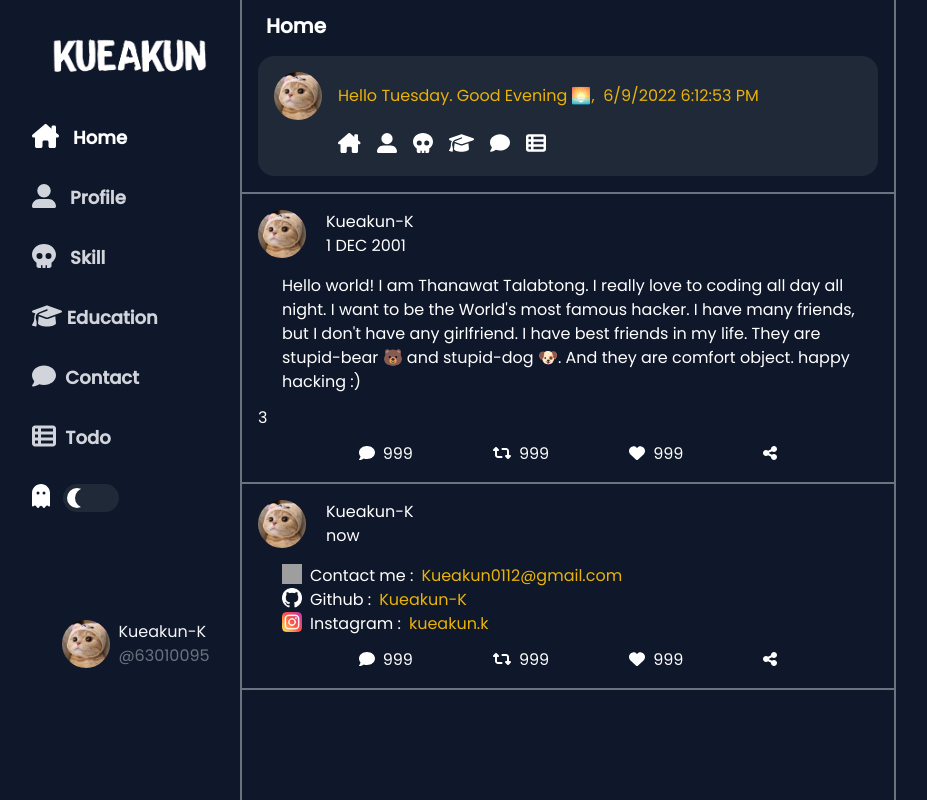
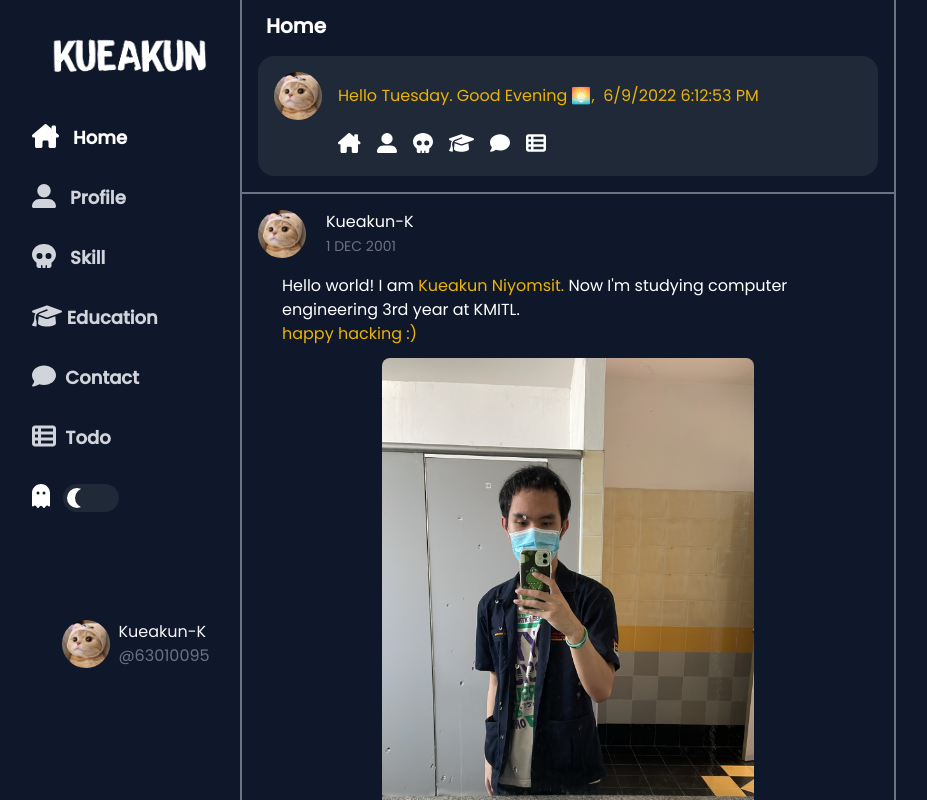
Before and after one commit to Kueakun-K/Kueakun, a React (Create React App) app: page / in a window 1280 px wide. Shown: the top 800 px of the page, without its empty margins (176-1103 px from the left). Built offline with nearby package versions, Linux system fonts and the light colour scheme; grey boxes are pictures that could not be loaded.

Commit message:
home: change text, font

```diff
--- a/package.json
+++ b/package.json
@@ -4,6 +4,7 @@
   "private": true,
   "dependencies": {
     "@fortawesome/fontawesome-svg-core": "^6.2.0",
+    "@fortawesome/free-brands-svg-icons": "^6.2.0",
     "@fortawesome/free-solid-svg-icons": "^6.2.0",
     "@fortawesome/react-fontawesome": "^0.2.0",
     "@reduxjs/toolkit": "^1.8.5",
--- a/src/pages/home.jsx
+++ b/src/pages/home.jsx
@@ -1,7 +1,8 @@
 import { useState, useEffect } from "react";
 import cat from "../img/cat.png";
+import kuea from "../img/kuea.JPG";
 import gmail from "../img/gmail.png";
-import github from "../img/github.png";
+// import github from "../img/github.png";
 import instagram from "../img/instagram.png";
 import { FontAwesomeIcon } from "@fortawesome/react-fontawesome";
 import {
@@ -16,10 +17,12 @@ import {
   faShareAlt,
 } from "@fortawesome/free-solid-svg-icons";
 
+import { faGithub } from "@fortawesome/free-brands-svg-icons";
+
 const Home = () => {
   const locale = "en";
   const [today, setDate] = useState(new Date());
-  const [copy, setCopy] = useState("Copy")
+  const [copy, setCopy] = useState("Copy");
   useEffect(() => {
     const timer = setInterval(() => {
       // Creates an interval which will update the current data every minute
@@ -87,19 +90,18 @@ const Home = () => {
           <div>
             <span>Kueakun-K</span>
             <br />
-            <span>1 DEC 2001</span>
+            <span className="text-gray-500 text-sm">1 DEC 2001</span>
           </div>
         </div>
         <div className="mb-3 ml-6">
           <span>
-            Hello world! I am Thanawat Talabtong. I really love to coding all
-            day all night. I want to be the World's most famous hacker. I have
-            many friends, but I don't have any girlfriend. I have best friends
-            in my life. They are stupid-bear 🐻 and stupid-dog 🐶. And they are
-            comfort object. happy hacking :)
+            Hello world! I am <span className="text-yellow-500">Kueakun Niyomsit.</span> Now I'm studying computer
+            engineering 3rd year at KMITL. <br/><span className="text-yellow-500"> happy hacking :)</span>
           </span>
         </div>
-        <div className="mb-3">3</div>
+        <div className="flex mb-3 justify-center">
+          <img src={kuea} alt="Kuea" className=" w-3/5 h-3/5 rounded-lg" />
+        </div>
         <div className="flex space-x-20 justify-center">
           <div className="space-x-2">
             <FontAwesomeIcon icon={faComment} />
@@ -128,7 +130,7 @@ const Home = () => {
           <div>
             <span>Kueakun-K</span>
             <br />
-            <span>now</span>
+            <span className="text-gray-500 text-sm">now</span>
           </div>
         </div>
         <div className="mb-3 ml-6">
@@ -138,11 +140,11 @@ const Home = () => {
             <div className="group relative">
               <div
                 onMouseOut={() => {
-                  setCopy("Copy")
+                  setCopy("Copy");
                 }}
                 onClick={() => {
                   navigator.clipboard.writeText("Kueakun0112@gmail.com");
-                  setCopy("Copied")
+                  setCopy("Copied");
                 }}
                 className="text-yellow-500 cursor-pointer"
               >
@@ -154,7 +156,8 @@ const Home = () => {
             </div>
           </div>
           <div className="flex">
-            <img src={github} alt="Github" className="w-5 h-5" />
+            {/* <img src={github} alt="Github" className="w-5 h-5" /> */}
+            <FontAwesomeIcon icon={faGithub} className="w-5 h-5" />
             <span className="mx-2">Github :</span>
             <a
               href="https://github.com/Kueakun-K"
@@ -167,6 +170,7 @@ const Home = () => {
           </div>
           <div className="flex">
             <img src={instagram} alt="Instagram" className="w-5 h-5" />
+            {/* <FontAwesomeIcon icon={faInstagram} className="w-5 h-5" /> */}
             <span className="mx-2">Instagram :</span>
             <a
               href="https://www.instagram.com/kueakun.k/"
```
Also changed, not shown: src/img/kuea.JPG (added), 1 other file (tests, documents, lock files or other folders).
